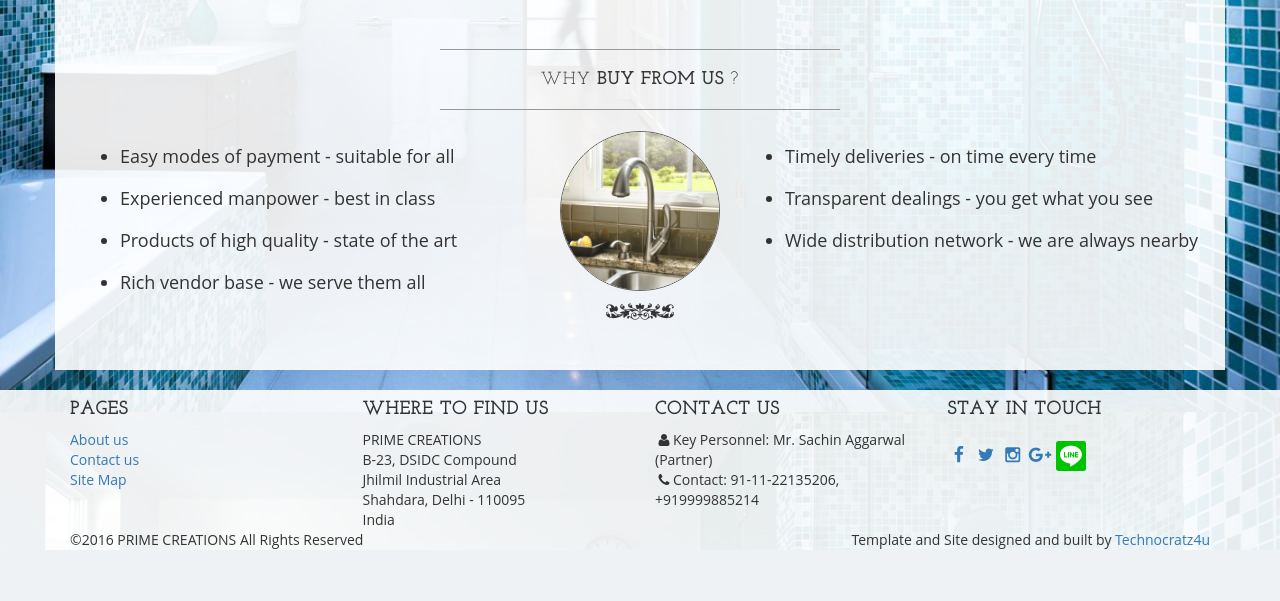
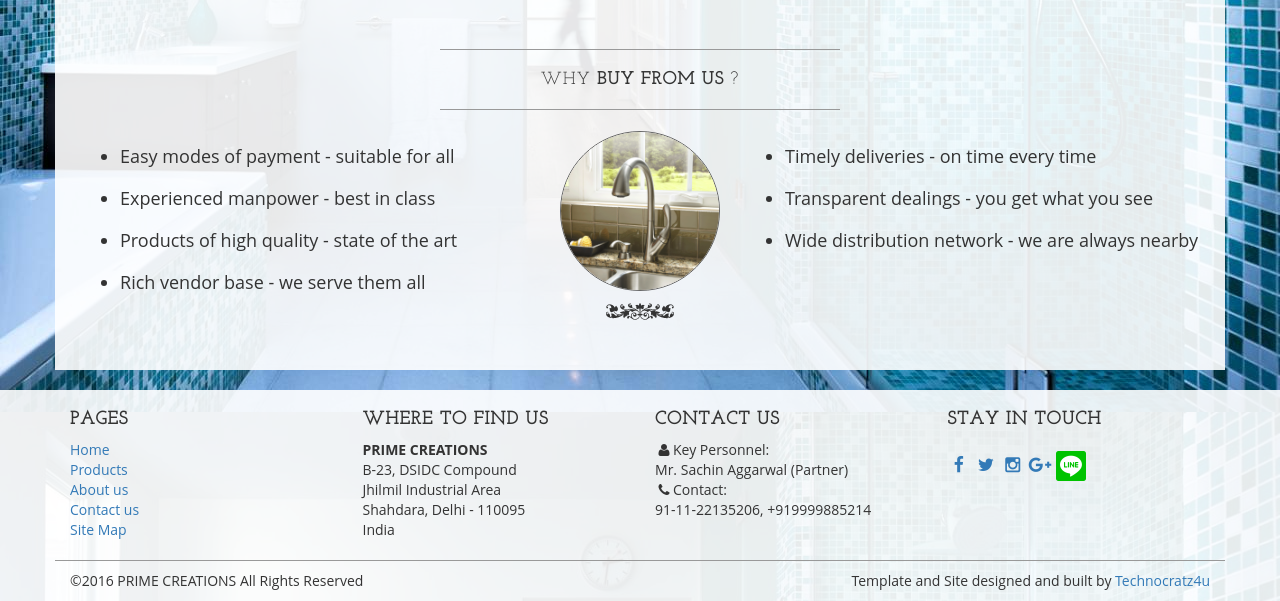
Before and after one commit to technocratz4u/velvetfitting, a PHP site: page / in a window 1280 px wide. Shown: the part 2144-2745 px from the top of the page. Before the commit the page ends 2694 px from the top, so only its background shows below. Run offline with PHP 8.4, Linux system fonts and the light colour scheme; some libraries are stand-ins or nearby versions; some web fonts are replaced.

Commit message:
Changed footer styles, Got home page carousel working

```diff
--- a/controller/IndexController.php
+++ b/controller/IndexController.php
@@ -29,15 +29,15 @@ class IndexController extends BaseController {
 		$results = $stmt->fetchAll();
 		if ($results) {
 			foreach ($results as $r) {
-				$categoryItems = array();
+				$hotThisWeekDetail = array();
 
-				$categoryItems["item_id"] = $r["item_id"];
-				$categoryItems["item_code"] = $r["item_code"];
-				$categoryItems["item_name"] = $r["item_name"];
-				$categoryItems["item_url_pattern"] = UrlUtil::getUrlPattern($r["item_name"]);
-				$categoryItems["images"] = AlbumUtil::getImagesForItem($r["item_id"]);
+				$hotThisWeekDetail["item_id"] = $r["item_id"];
+				$hotThisWeekDetail["item_code"] = $r["item_code"];
+				$hotThisWeekDetail["item_name"] = $r["item_name"];
+				$hotThisWeekDetail["item_url_pattern"] = UrlUtil::getUrlPattern($r["item_name"]);
+				$hotThisWeekDetail["images"] = AlbumUtil::getImagesForItem($r["item_id"]);
 
-				$homePageDetails["category_items"][] = $categoryItems;
+				$homePageDetails["hot_this_week"][] = $hotThisWeekDetail;
 			}
 		}
 
--- a/static/css/customStyle.css
+++ b/static/css/customStyle.css
@@ -320,6 +320,15 @@ li.first-subctgr{
 	color: #000;
 }
 
+#copyright-row{
+	border-top:1px solid #999;
+	margin-top:20px;
+	padding: 10px 0px;
+}
+
+#footer-info-row{
+	padding-top:10px;
+}
 
 .btn-dark {
 	transition: all 0.2s ease-out 0s;
@@ -537,10 +546,4 @@ fieldset[disabled] .btn-dark.active {
     -o-transform:scale(1.25); /* Opera */
     transform:scale(1.25);
 }
-
-
-
-.topmrgntbl{
-
-}
 /** zoom feature end **/
--- a/views/footer.php
+++ b/views/footer.php
@@ -1,23 +1,24 @@
 <footer>
 	<div class="container">
-		<div class="row">
+		<div class="row" id="footer-info-row">
 			<div class="col-xs-3">
 				<h4>Pages</h4>
-				<a href="<?php echo __WEB_ROOT?>/about">About us</a><br> <a
-					href="<?php echo __WEB_ROOT?>/contact">Contact us</a><br> <a
-					href="#">Site Map</a><br>
-
+				<a href="<?php echo __WEB_ROOT?>/">Home</a><br>
+				<a href="<?php echo __WEB_ROOT?>/category">Products</a><br>
+				<a href="<?php echo __WEB_ROOT?>/about">About us</a><br>
+				<a href="<?php echo __WEB_ROOT?>/contact">Contact us</a><br>
+				<a href="#">Site Map</a><br>
 			</div>
 
 			<div class="col-xs-3">
 				<h4>Where to find us</h4>
-				PRIME CREATIONS<br>B-23, DSIDC Compound <br>Jhilmil Industrial Area
+				<strong>PRIME CREATIONS</strong><br>B-23, DSIDC Compound <br>Jhilmil Industrial Area
 				<br>Shahdara, Delhi - 110095 <br>India
 			</div>
 			<div class="col-xs-3">
 				<h4>Contact Us</h4>
-				<i class="fa fa-user fa-fw"></i>Key Personnel: Mr. Sachin Aggarwal
-				(Partner)<br> <i class="fa fa-phone fa-fw"></i>Contact:
+				<i class="fa fa-user fa-fw"></i>Key Personnel: <br>Mr. Sachin Aggarwal
+				(Partner)<br> <i class="fa fa-phone fa-fw"></i>Contact:<br>
 				91-11-22135206, +919999885214
 			</div>
 			<div class="col-xs-3">
@@ -37,7 +38,7 @@
 				</p>
 			</div>
 		</div>
-		<div class="row">
+		<div class="row" id="copyright-row">
 			<div class="col-xs-6">&copy;2016 PRIME CREATIONS All Rights Reserved
 			</div>
 			<div class="col-xs-6 text-right">
```
